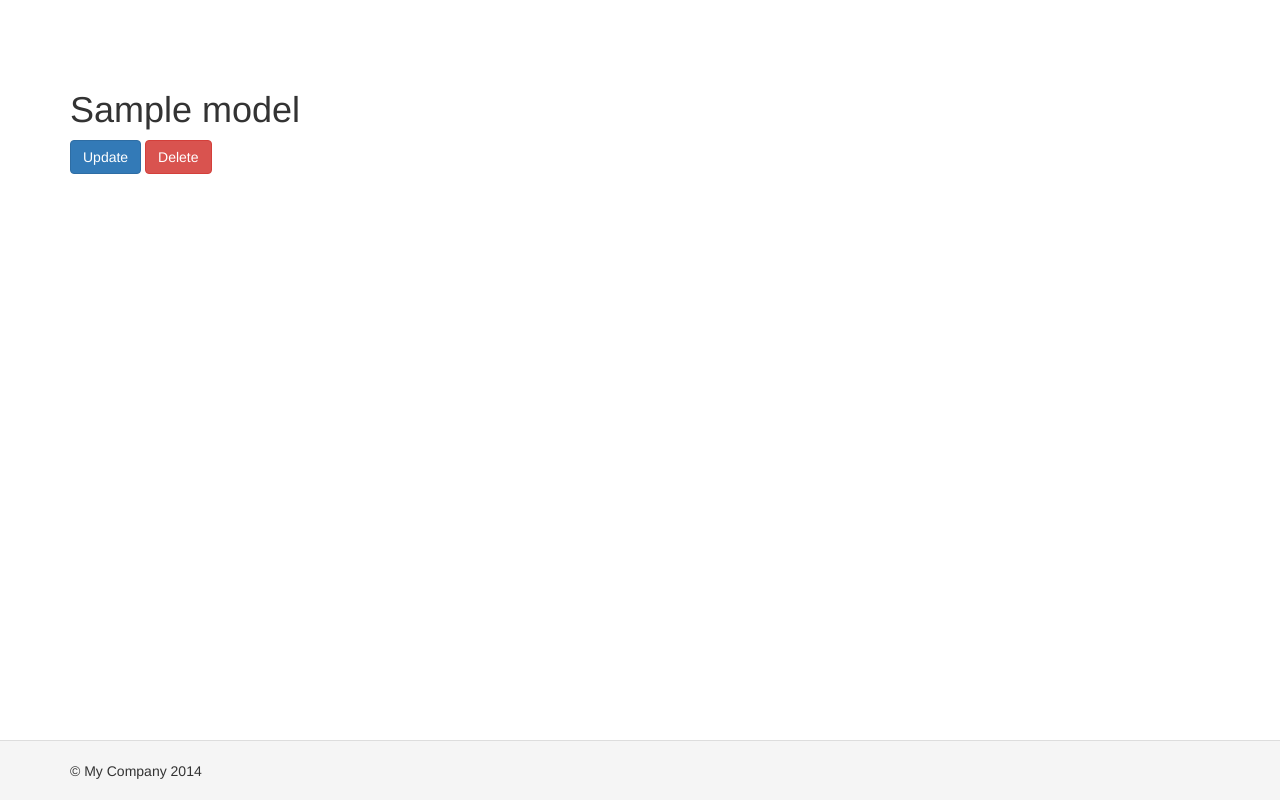
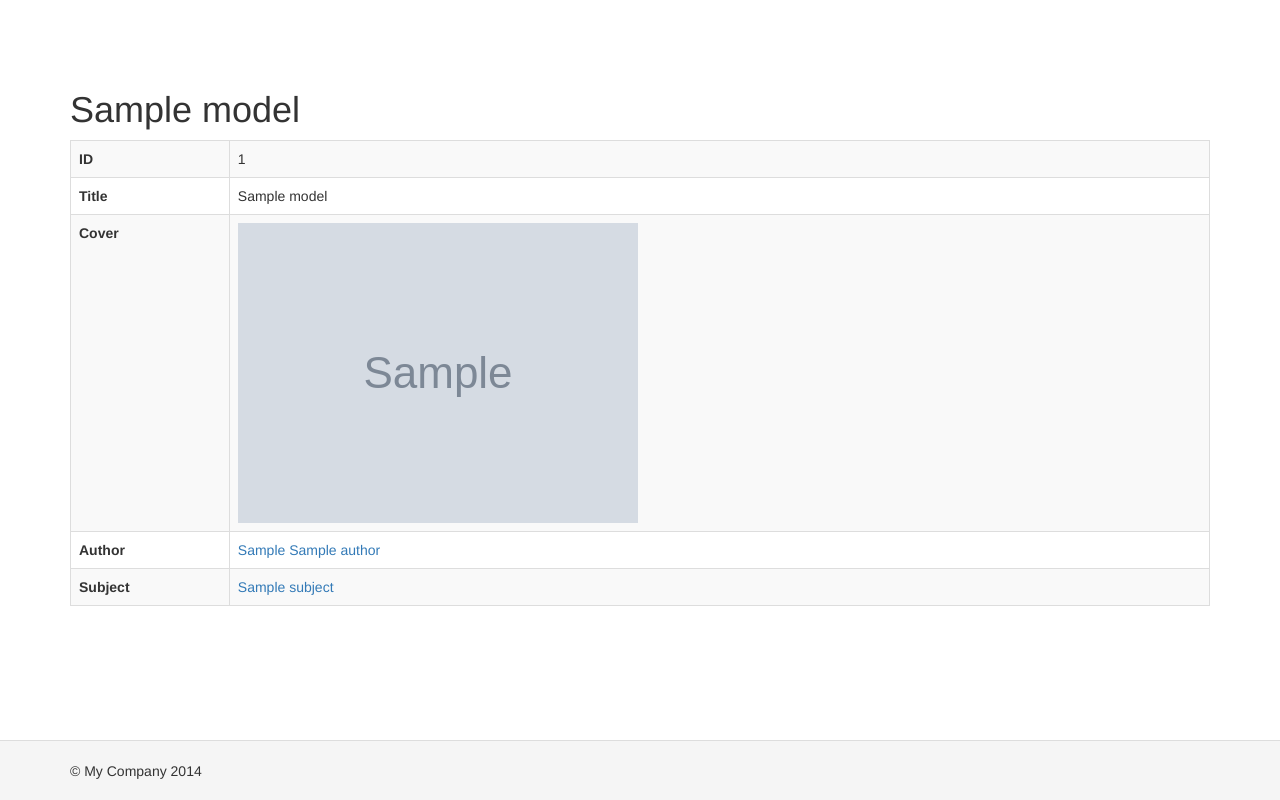
Before and after one commit to aekkapun/Yii-BookStore, a Yii app: template views/book/view.php in a window 1280 px wide. Run offline with PHP 8.4 and a stand-in for Yii, Linux system fonts and the light colour scheme; the template is opened without the code that fills it: most values are stand-ins (such as "Sample title", 1, 10 or a date in 2020); grey boxes marked "Sample" are stand-in pictures; data that the repository does not hold is empty; some libraries are stand-ins or nearby versions.

Commit message:
Book view

```diff
--- a/views/book/view.php
+++ b/views/book/view.php
@@ -13,7 +13,7 @@ $this->params['breadcrumbs'][] = $this->title;
 <div class="book-view">
 
     <h1><?= Html::encode($this->title) ?></h1>
-
+    <?php if (!Yii::$app->user->isGuest): ?>
     <p>
         <?= Html::a('Update', ['update', 'id' => $model->id], ['class' => 'btn btn-primary']) ?>
         <?= Html::a('Delete', ['delete', 'id' => $model->id], [
@@ -24,14 +24,72 @@ $this->params['breadcrumbs'][] = $this->title;
             ],
         ]) ?>
     </p>
-
-    <?= DetailView::widget([
-        'model' => $model,
-        'attributes' => [
-            'id',
-            'title',
-            'cover',
-        ],
-    ]) ?>
+    <?php endif; ?>
+    <table class="table table-striped table-bordered detail-view">
+        <tr>
+            <th>
+                ID
+            </th>
+            <td>
+                <?= Html::encode($model->id) ?>
+            </td>
+        </tr>
+        <tr>
+            <th>
+                Title
+            </th>
+            <td>
+                <?= Html::encode($model->title) ?>
+            </td>
+        </tr>
+        <tr>
+            <th>
+                Cover
+            </th>
+            <td>
+                <?= Html::img('/uploads/covers/'.$model->cover) ?>
+            </td>
+        </tr>
+        <?php if($model->authors):?>
+        <tr>
+            <th>
+                Author<?=count($model->authors)>1?'s':null?>
+            </th>
+            <td>
+                <?php
+                    $authors = $model->authors;
+                    end($authors);
+                    $lastAuthorKey = key($authors);
+                ?>
+                <?php foreach($model->authors as $key => $author): ?>
+                    <?= Html::a(
+                        $author->first_name.' '.$author->second_name,
+                        ['author/view', 'id' => $author->id]
+                    ).($key != $lastAuthorKey?', ':null) ?>
+                <?php endforeach ?>
+            </td>
+        </tr>
+        <?php endif ?>
+        <?php if($model->subjects):?>
+        <tr>
+            <th>
+                Subject<?=count($model->subjects)>1?'s':null?>
+            </th>
+            <td>
+                <?php
+                    $subjects = $model->subjects;
+                    end($subjects);
+                    $lastSubjectKey = key($subjects);
+                ?>
+                <?php foreach($model->subjects as $key => $subject): ?>
+                    <?= Html::a(
+                        $subject->name,
+                        ['subject/view', 'id' => $subject->id]
+                    ).($key != $lastSubjectKey?', ':null) ?>
+                <?php endforeach ?>
+            </td>
+        </tr>
+        <?php endif ?>
+    </table>
 
 </div>
```
